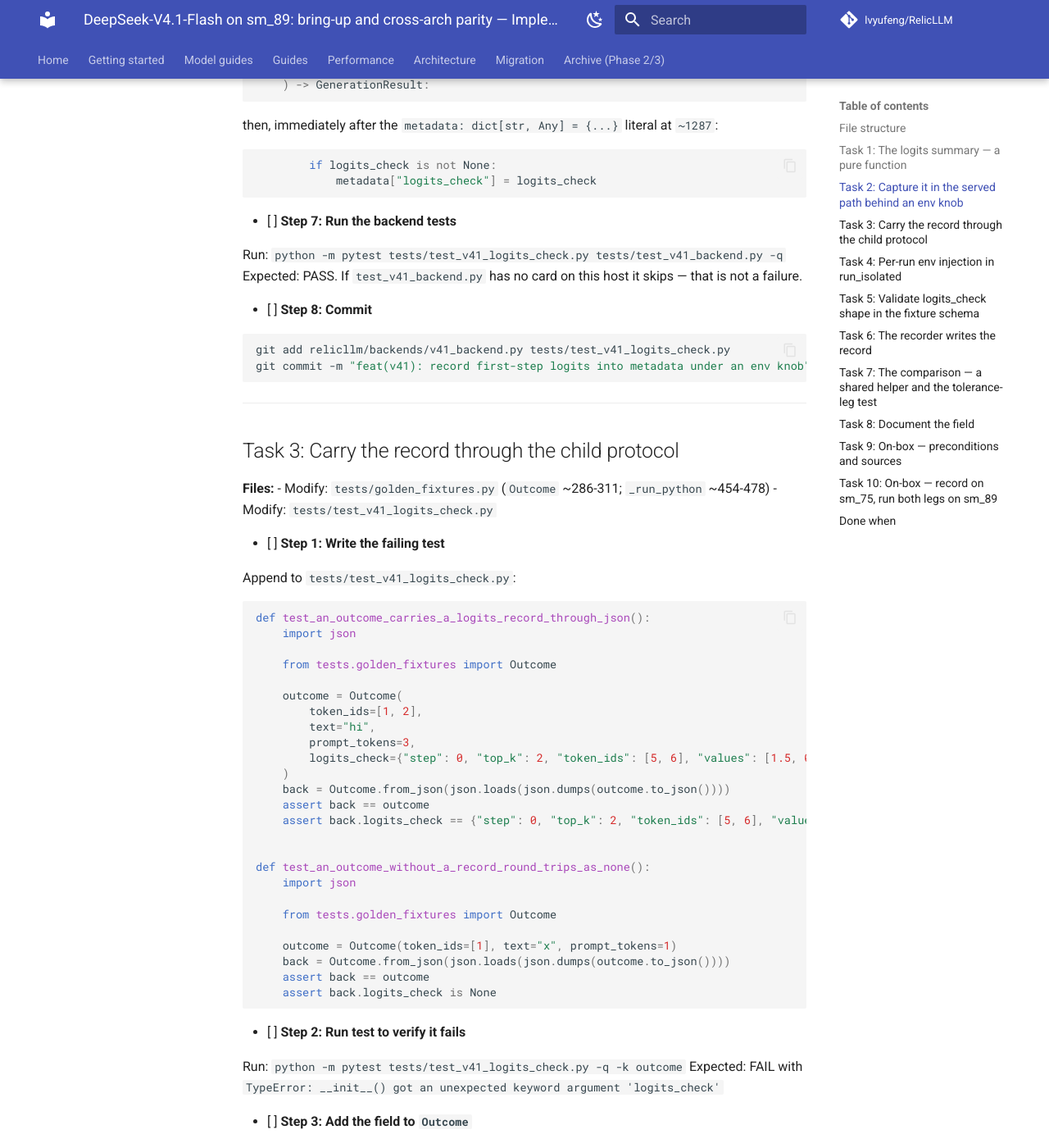
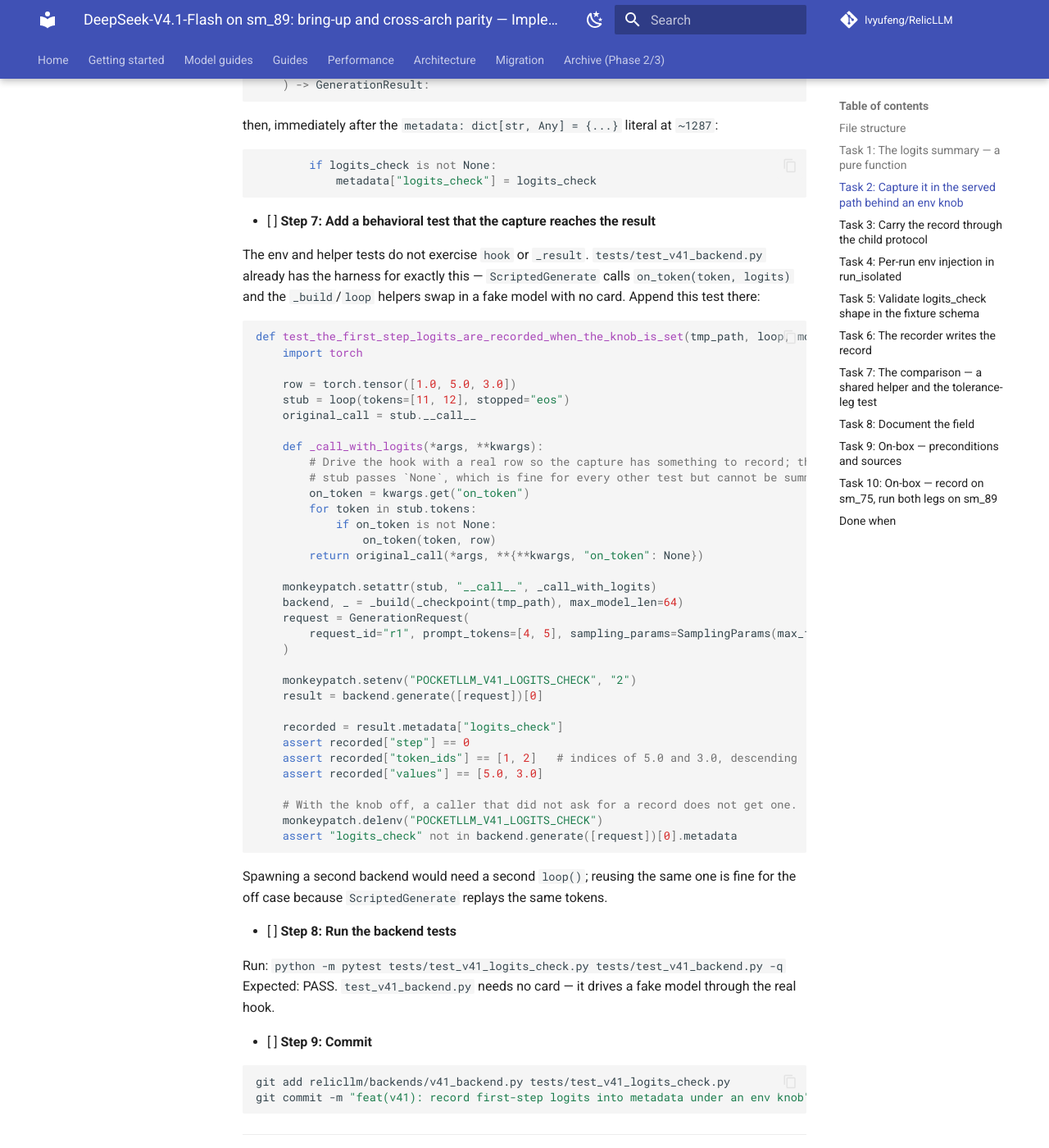
Before and after one commit to lvyufeng/RelicLLM, an MkDocs documentation site: the page built from docs/superpowers/plans/2026-10-09-v41-flash-sm89.md, in a window 1280 px wide and 1400 px high, scrolled down 7102 px. Shown: the whole window at 82% size. Built offline with MkDocs 1.6.1 and Material for MkDocs 9.7.7, drawn with Linux system fonts in a browser that asks for light colours; comment, search, counter and statistics services are not loaded; some of the changed text lies outside the part shown.

Commit message:
docs: give the plan a behavioral test for the logits capture
Step 7 only re-ran the existing tests, which never exercise the new
hook or the metadata write. The backend suite already has the harness
for it -- ScriptedGenerate drives the real hook with a fake model and
no card -- so the capture gets a test that would fail if the wiring in
Steps 5 and 6 were wrong. Also normalizes the Task 3 record to the
shape Task 5's validator will require.

Co-Authored-By: Claude Code <noreply@anthropic.com>

````diff
--- a/docs/superpowers/plans/2026-10-09-v41-flash-sm89.md
+++ b/docs/superpowers/plans/2026-10-09-v41-flash-sm89.md
@@ -328,12 +328,57 @@ then, immediately after the `metadata: dict[str, Any] = {...}` literal at `~1287
             metadata["logits_check"] = logits_check
 ```
 
-- [ ] **Step 7: Run the backend tests**
+- [ ] **Step 7: Add a behavioral test that the capture reaches the result**
+
+The env and helper tests do not exercise `hook` or `_result`. `tests/test_v41_backend.py` already
+has the harness for exactly this — `ScriptedGenerate` calls `on_token(token, logits)` and the
+`_build`/`loop` helpers swap in a fake model with no card. Append this test there:
+
+```python
+def test_the_first_step_logits_are_recorded_when_the_knob_is_set(tmp_path, loop, monkeypatch):
+    import torch
+
+    row = torch.tensor([1.0, 5.0, 3.0])
+    stub = loop(tokens=[11, 12], stopped="eos")
+    original_call = stub.__call__
+
+    def _call_with_logits(*args, **kwargs):
+        # Drive the hook with a real row so the capture has something to record; the loop's own
+        # stub passes `None`, which is fine for every other test but cannot be summarised.
+        on_token = kwargs.get("on_token")
+        for token in stub.tokens:
+            if on_token is not None:
+                on_token(token, row)
+        return original_call(*args, **{**kwargs, "on_token": None})
+
+    monkeypatch.setattr(stub, "__call__", _call_with_logits)
+    backend, _ = _build(_checkpoint(tmp_path), max_model_len=64)
+    request = GenerationRequest(
+        request_id="r1", prompt_tokens=[4, 5], sampling_params=SamplingParams(max_tokens=2)
+    )
+
+    monkeypatch.setenv("POCKETLLM_V41_LOGITS_CHECK", "2")
+    result = backend.generate([request])[0]
+
+    recorded = result.metadata["logits_check"]
+    assert recorded["step"] == 0
+    assert recorded["token_ids"] == [1, 2]   # indices of 5.0 and 3.0, descending
+    assert recorded["values"] == [5.0, 3.0]
+
+    # With the knob off, a caller that did not ask for a record does not get one.
+    monkeypatch.delenv("POCKETLLM_V41_LOGITS_CHECK")
+    assert "logits_check" not in backend.generate([request])[0].metadata
+```
+
+Spawning a second backend would need a second `loop()`; reusing the same one is fine for the off
+case because `ScriptedGenerate` replays the same tokens.
+
+- [ ] **Step 8: Run the backend tests**
 
 Run: `python -m pytest tests/test_v41_logits_check.py tests/test_v41_backend.py -q`
-Expected: PASS. If `test_v41_backend.py` has no card on this host it skips — that is not a failure.
+Expected: PASS. `test_v41_backend.py` needs no card — it drives a fake model through the real hook.
 
-- [ ] **Step 8: Commit**
+- [ ] **Step 9: Commit**
 
 ```bash
 git add relicllm/backends/v41_backend.py tests/test_v41_logits_check.py
@@ -362,11 +407,13 @@ def test_an_outcome_carries_a_logits_record_through_json():
         token_ids=[1, 2],
         text="hi",
         prompt_tokens=3,
-        logits_check={"step": 0, "top_k": 2, "token_ids": [5, 6], "values": [1.5, 0.5]},
+        logits_check={"step": 0, "prompt_tokens": 3, "top_k": 2,
+                      "token_ids": [5, 6], "values": [1.5, 0.5]},
     )
     back = Outcome.from_json(json.loads(json.dumps(outcome.to_json())))
     assert back == outcome
-    assert back.logits_check == {"step": 0, "top_k": 2, "token_ids": [5, 6], "values": [1.5, 0.5]}
+    assert back.logits_check == {"step": 0, "prompt_tokens": 3, "top_k": 2,
+                                 "token_ids": [5, 6], "values": [1.5, 0.5]}
 
 
 def test_an_outcome_without_a_record_round_trips_as_none():
````
